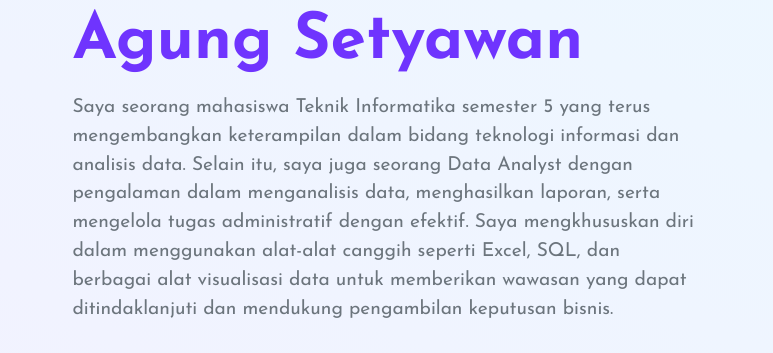
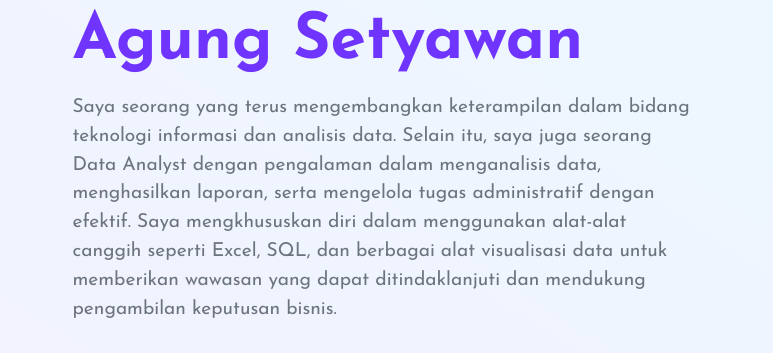
Before and after one commit to agungset04/agungset04.github.io, a website: page index.html in a window 1280 px wide. Shown: the part 176-529 px from the top of the page, 0-773 px from the left. Drawn offline with nearby package versions, Linux system fonts and the light colour scheme.

Commit message:
edit portofolio

```diff
--- a/index.html
+++ b/index.html
@@ -95,7 +95,7 @@
             Hello! Saya <br /><span class="c-orange">Agung Setyawan</span>
           </h2>
           <p class="text-muted">
-            Saya seorang mahasiswa Teknik Informatika semester 5 yang terus mengembangkan keterampilan dalam bidang
+            Saya seorang  yang terus mengembangkan keterampilan dalam bidang
             teknologi informasi dan analisis data. Selain itu, saya juga seorang Data Analyst  dengan pengalaman
              dalam menganalisis data, menghasilkan laporan, serta mengelola tugas administratif dengan efektif.
             Saya mengkhususkan diri dalam menggunakan alat-alat canggih seperti Excel, SQL, dan berbagai alat
```
